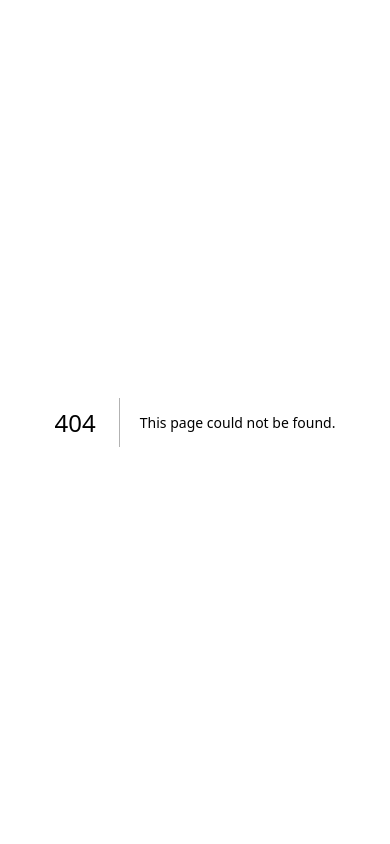
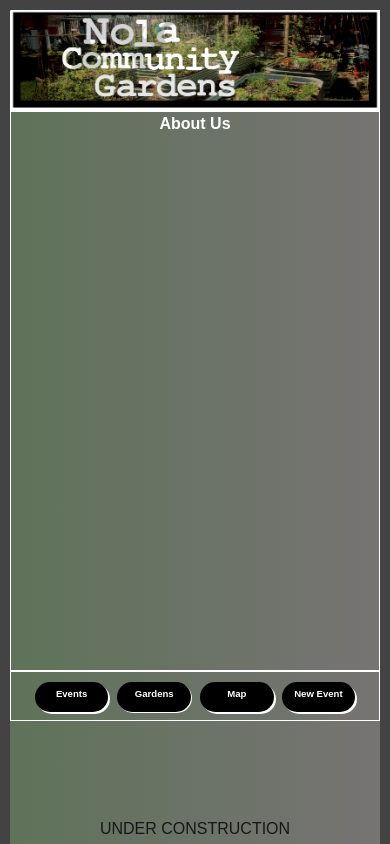
Before and after one commit to MichaelPaulKunz/nola-community-gardens, a Next.js app: page /gardens in a window 390 px wide. Before the commit this address had no page. Shown: the top 844 px of the page. Built offline with nearby package versions, Linux system fonts and the light colour scheme.

Commit message:
bottom menu

```diff
--- /dev/null
+++ b/app/components/Menus/MainMenu.tsx
@@ -0,0 +1,48 @@
+import React from 'react';
+import Link from 'next/link';
+
+interface myProps {
+  currentPage: string;
+}
+
+const MainMenu = (props:myProps) => {
+  const pages: { [key: string]: string } = {
+    events: 'link-bottom',
+    gardens: 'link-bottom',
+    map: 'link-bottom',
+    createEvent: 'link-bottom'
+  }
+
+  for (const key in pages) {
+    if (key === props.currentPage) {
+      pages[key] = 'link-bottom-pushed-in';
+    }
+  }
+
+  return (
+    <div className="main-menu">
+       <Link href={{
+        pathname: "/",
+      }}>
+        <span className={pages.events}>Events</span>
+      </Link>
+      <Link href={{
+        pathname: "/gardens"
+      }}>
+        <span className={pages.gardens}>Gardens</span>
+      </Link>
+      <Link href={{
+        pathname: "/map"
+      }}>
+        <span className={pages.map}>Map</span>
+      </Link>
+      <Link href={{
+        pathname: "/create-event"
+      }}>
+      <span className={pages.createEvent}>New Event</span>
+      </Link>
+    </div>
+  )
+}
+
+export default MainMenu
--- /dev/null
+++ b/app/create-event/createStyles.module.css
@@ -0,0 +1,21 @@
+.createEvent {
+  height: 560px;
+  width: 610px;
+  text-align: center;
+  margin: auto;
+  font-weight: bold;
+  color: white;
+  border: 5px solid white;
+}
+
+@media screen and (max-width: 650px) {
+  .createEvent {
+    height: 560px;
+    width: 100%;
+    text-align: center;
+    margin: auto;
+    font-weight: bold;
+    color: white;
+    border: 1px solid white;
+  }
+}
--- /dev/null
+++ b/app/create-event/page.tsx
@@ -0,0 +1,45 @@
+import React from 'react'
+import Image from "next/image";
+// import SidebarLeft from "./components/Sidebars/SidebarLeft";
+import MainMenu from "../components/Menus/MainMenu";
+import styles from "./createStyles.module.css";
+
+const CreateEvent = () => {
+  return (
+    <>
+    {/* <div className="vert-container">
+      <div className="three-dee-vert">
+        <SidebarLeft />
+      </div>
+    </div> */}
+    <div className="center-body">
+      <div className="img-container main-content">
+        <Image
+                className="center-content"
+                src="/banner-main.png"
+                alt="Nola Community Gardens"
+                height={312 * 0.74}
+                width={820 * 0.74}
+                priority={true}
+                style={{marginTop: '5px'}}
+        />
+      </div>
+      <div className={`fade-in ${styles.createEvent}`}>
+        Create Event
+      </div>
+      <div className='main-menu-container'>
+        <MainMenu currentPage='createEvent'/>
+      </div>
+      <div className="" style={{textAlign: 'center'}}>
+        <br></br><br></br><br></br><br></br>
+        <p className="fade-in">UNDER CONSTRUCTION</p>
+      </div>
+      <div>
+        <br></br><br></br><br></br><br></br><br></br><br></br><br></br><br></br><br></br><br></br><br></br>
+      </div>
+    </div>
+    </>
+  )
+}
+
+export default CreateEvent
--- /dev/null
+++ b/app/gardens/gardenStyles.module.css
@@ -0,0 +1,21 @@
+.aboutUs {
+  height: 560px;
+  width: 610px;
+  text-align: center;
+  margin: auto;
+  font-weight: bold;
+  color: white;
+  border: 5px solid white;
+}
+
+@media screen and (max-width: 650px) {
+  .aboutUs {
+    height: 560px;
+    width: 100%;
+    text-align: center;
+    margin: auto;
+    font-weight: bold;
+    color: white;
+    border: 1px solid white;
+  }
+}
--- /dev/null
+++ b/app/gardens/page.tsx
@@ -0,0 +1,40 @@
+import React from 'react'
+import Image from "next/image";
+// import SidebarLeft from "./components/Sidebars/SidebarLeft";
+import MainMenu from "../components/Menus/MainMenu";
+import styles from "./gardenStyles.module.css";
+
+const gardens = () => {
+  return (
+    <>
+    <div className="center-body">
+      <div className="img-container main-content">
+        <Image
+                className="center-content"
+                src="/banner-main.png"
+                alt="Nola Community Gardens"
+                height={312 * 0.74}
+                width={820 * 0.74}
+                priority={true}
+                style={{marginTop: '5px'}}
+        />
+      </div>
+      <div className={`fade-in ${styles.aboutUs}`}>
+        About Us
+      </div>
+      <div className='main-menu-container'>
+        <MainMenu currentPage='gardens'/>
+      </div>
+      <div className="" style={{textAlign: 'center'}}>
+        <br></br><br></br><br></br><br></br>
+        <p className="fade-in">UNDER CONSTRUCTION</p>
+      </div>
+      <div>
+        <br></br><br></br><br></br><br></br><br></br><br></br><br></br><br></br><br></br><br></br><br></br>
+      </div>
+    </div>
+    </>
+  )
+}
+
+export default gardens
--- a/app/globals.css
+++ b/app/globals.css
@@ -341,6 +341,50 @@ body {
   justify-content: center;
 }
 
+.main-menu-container {
+  min-width: 610px;
+  max-width: 610px;
+  text-align: center;
+  margin: auto;
+}
+
+.main-menu {
+  width: 610px;
+  height: 100px;
+  border: 5px solid white;
+  text-align: center;
+}
+.link-bottom {
+  display: inline-block;
+  font-weight: bold;
+  background-color: black;
+  color: white;
+  padding: 20px 0;
+  margin: 10px;
+  border-radius: 20px;
+  width: 120px;
+  height: 64px;
+  box-shadow: 7px 7px;
+  cursor: pointer;
+  font-size: .98em;
+  margin-top: 10px;
+}
+
+.link-bottom-pushed-in {
+  display: inline-block;
+  font-weight: bold;
+  background-color: black;
+  color: white;
+  padding: 20px 0;
+  margin: 13px;
+  border-radius: 20px;
+  width: 120px;
+  height: 64px;
+  box-shadow: 4px 4px;
+  cursor: pointer;
+  font-size: .98em;
+}
+
 @media screen and (max-width: 650px) {
   :root {
     --background: #ffffff;
@@ -519,4 +563,51 @@ body {
     text-alin: center;
     justify-content: center;
   }
+
+  .main-menu-container {
+    min-width: 100%;
+    max-width: 100%;
+    text-align: center;
+    margin: auto;
+  }
+
+  .main-menu {
+    width: 100%;
+    height: 50px;
+    border: 1px solid white;
+    text-align: center;
+  }
+
+  .link-bottom {
+    display: inline-block;
+    font-weight: bold;
+    background-color: black;
+    color: white;
+    padding: 5px 0;
+    margin: 4px;
+    border-radius: 20px;
+    width: 20%;
+    height: 30px;
+    box-shadow: 2px 2px;
+    cursor: pointer;
+    font-size: .6em;
+    margin-top: 10px;
+  }
+
+  .link-bottom-pushed-in {
+    display: inline-block;
+    font-weight: bold;
+    background-color: black;
+    color: white;
+    padding: 5px 0;
+    margin: 5px;
+    border-radius: 20px;
+    width: 20%;
+    height: 30px;
+    box-shadow: 1px 1px;
+    cursor: pointer;
+    font-size: .6em;
+  }
+
+
 }
--- /dev/null
+++ b/app/map/page.tsx
@@ -0,0 +1,44 @@
+import React from 'react'
+import Image from "next/image";
+import MainMenu from "../components/Menus/MainMenu"
+const map = () => {
+  return (
+     <>
+        <div className="center-body">
+          <div className="img-container main-content">
+            <Image
+                    className="center-content"
+                    src="/banner-main.png"
+                    alt="Nola Community Gardens"
+                    height={312 * 0.74}
+                    width={820 * 0.74}
+                    priority={true}
+                    style={{marginTop: '5px'}}
+            />
+          </div>
+      <iframe
+        id="resourceMap"
+        title="Resource Map"
+        width="100%"
+        height="560px"
+        className="center-content calendar-border"
+        src={`
+        https://www.google.com/maps/d/embed?mid=1kaYI_k_P4pyR_dOxK46fCcEYso2JrV8&g_ep=CAESBzI0LjQ3LjQYACDdYipsLDk0MjQyNjE2LDk0MjIzMjk5LDk0MjE2NDEzLDk0MjEyNDk2LDk0MjA3Mzk0LDk0MjA3NTA2LDk0MjA4NTA2LDk0MjE3NTIzLDk0MjE4NjUzLDk0MjI5ODM5LDQ3MDg0MzkzLDk0MjEzMjAwQgJVUw%3D%3D&shorturl=1&ll=29.957050321531547%2C-90.0452639579093&z=13
+        `}>
+      </iframe>
+      <div className='main-menu-container'>
+        <MainMenu currentPage='map'/>
+      </div>
+      <div className="" style={{textAlign: 'center'}}>
+        <br></br><br></br><br></br><br></br>
+        <p className="fade-in">UNDER CONSTRUCTION</p>
+      </div>
+      <div>
+        <br></br><br></br><br></br><br></br><br></br><br></br><br></br><br></br><br></br><br></br><br></br>
+      </div>
+    </div>
+    </>
+  )
+}
+
+export default map
--- a/app/page.tsx
+++ b/app/page.tsx
@@ -1,6 +1,6 @@
 import Image from "next/image";
 import Events from "./components/Events/Events"
-import ResourceMap from "./components/ResourceMap";
+import MainMenu from "./components/Menus/MainMenu"
 
 export interface GardenEvent {
   weekDay: string;
@@ -60,8 +60,10 @@ export default function Home() {
         />
       </div>
       <Events fetchEvents={fetchEvents} />
+      <div className='main-menu-container'>
+        <MainMenu currentPage='events'/>
+      </div>
       <div className="" style={{textAlign: 'center'}}>
-        <ResourceMap />
         <br></br><br></br><br></br><br></br>
         <p>UNDER CONSTRUCTION</p>
       </div>
```
